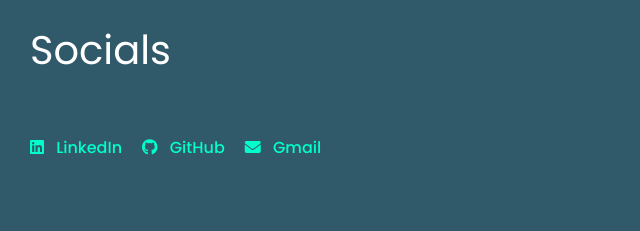
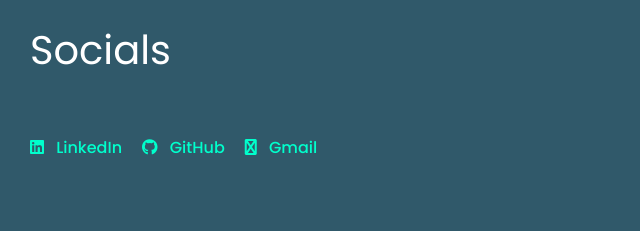
Before and after one commit to ujjw1l/PortfolioSite, a plain HTML site: page index.html in a window 1280 px wide. Shown: the part 2880-3111 px from the top of the page, 0-640 px from the left. Drawn offline with Linux system fonts and the light colour scheme.

Commit message:
Update index.html

```diff
--- a/index.html
+++ b/index.html
@@ -164,7 +164,7 @@
               <i class="fab fa-github"></i> GitHub
             </a>
             <a href="mailto:ujj2110bwn@gmail.com" target="_blank" class="social-icon">
-              <i class="fas fa-envelope"></i> Gmail
+              <i class="fab fa-envelope"></i> Gmail
             </a>
           </div>
 
```
